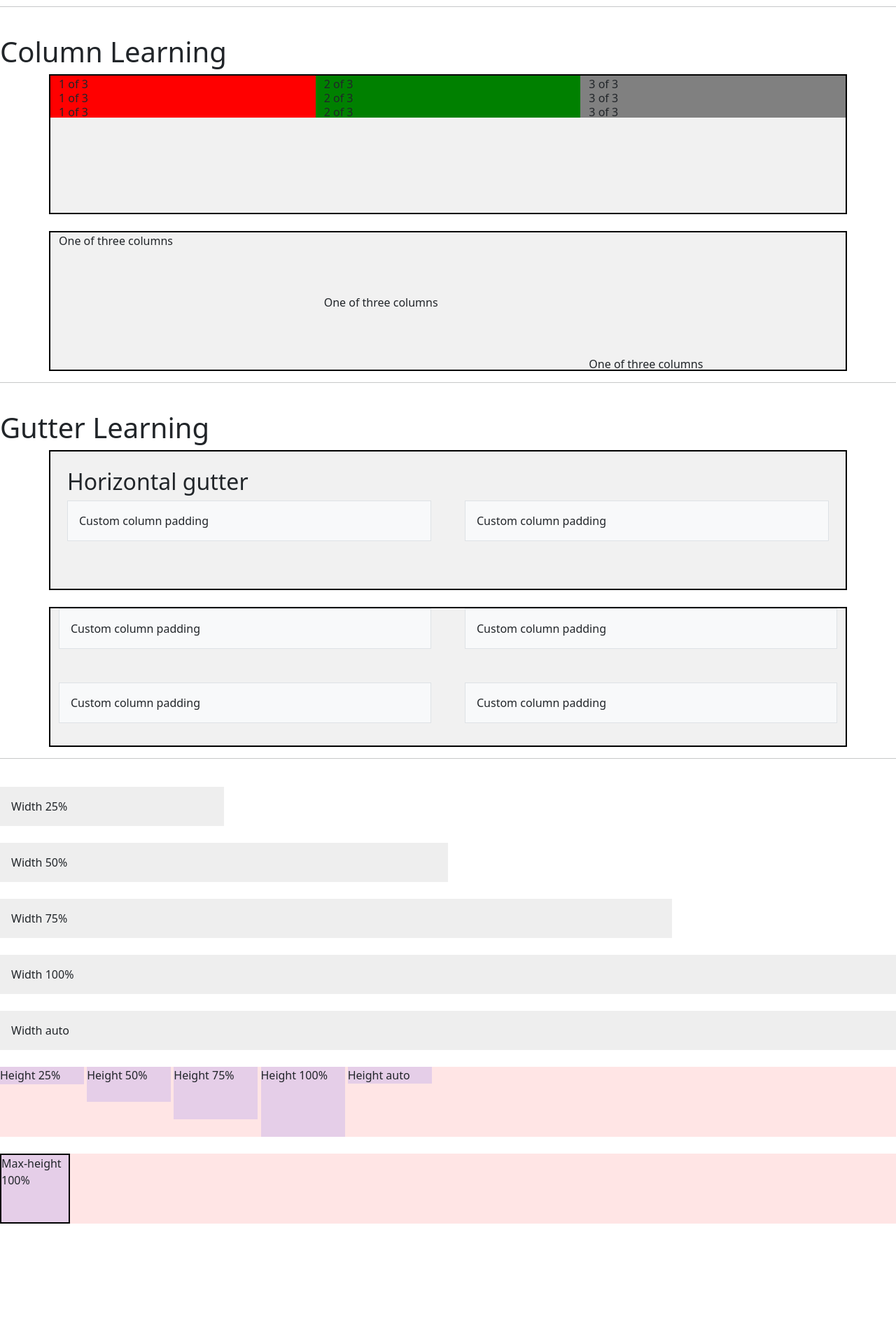
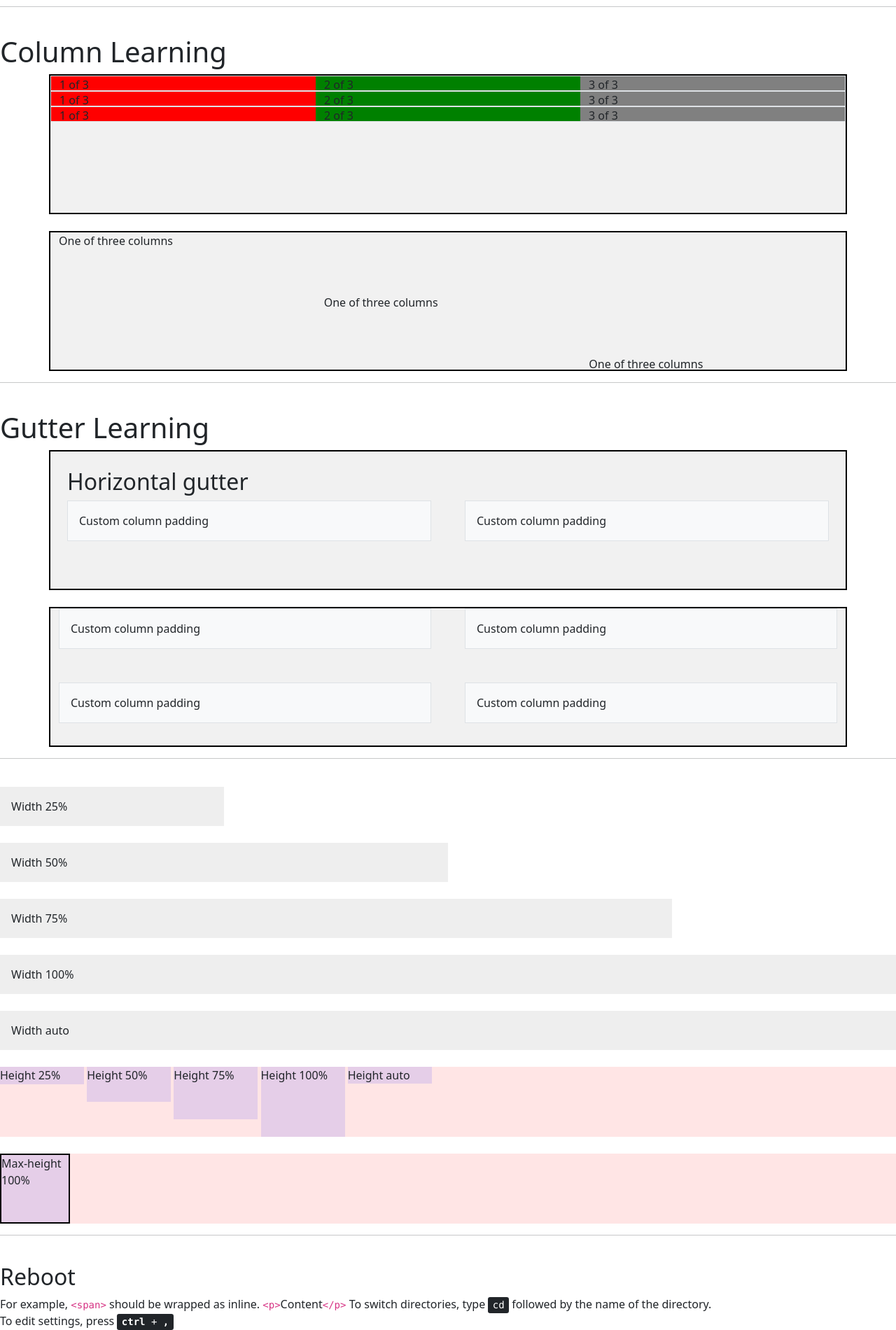
Before and after one commit to jay-1072/bootstrap_practice, a plain HTML site: page index.html in a window 1280 px wide. Shown: the part 1040-2940 px from the top of the page at 70% size. Before the commit the page ends 2788 px from the top, so only its background shows below. Drawn offline with nearby package versions, Linux system fonts and the light colour scheme.

Commit message:
learned reboot

```diff
--- a/index.html
+++ b/index.html
@@ -114,8 +114,8 @@
 
       <h1>Column Learning</h1>
 
-      <div class="container">
-        <div class="row align-items-start">
+      <div class="container" >
+        <div class="row align-items-start border" >
             <div class="col adiv">1 of 3</div>
             <div class="col bdiv">2 of 3</div>
             <div class="col cdiv">3 of 3</div>
@@ -125,7 +125,7 @@
       <br>
 
       <div class="container"> -->
-        <div class="row align-items-center">
+        <div class="row align-items-center border">
             <div class="col adiv">1 of 3</div>
             <div class="col bdiv">2 of 3</div>
             <div class="col cdiv">3 of 3</div>
@@ -135,7 +135,7 @@
       <br>
 
       <div class="container"> -->
-        <div class="row align-items-end">
+        <div class="row align-items-end border">
             <div class="col adiv">1 of 3</div>
             <div class="col bdiv">2 of 3</div>
             <div class="col cdiv">3 of 3</div>
@@ -145,7 +145,7 @@
       <br>
 
       <div class="container">
-        <div class="row" style="height:inherit">
+        <div class="row" style="height:inherit;">
           <div class="col align-self-start">
             One of three columns
           </div>
@@ -217,6 +217,17 @@
         <div class="mh-100" style="width: 100px; height: 200px; border: 2px solid black; background-color: rgba(0,0,255,.1);">Max-height 100%</div>
       </div>
 
+      <hr><br>
+
+      <h2>Reboot</h2>
+      For example, <code>&lt;span&gt;</code> should be wrapped as inline.
+
+      <code>&lt;p&gt;</code>Content<code>&lt;/p&gt;</code>
+
+      To switch directories, type <kbd>cd</kbd> followed by the name of the directory.<br>
+      To edit settings, press <kbd><kbd>ctrl</kbd> + <kbd>,</kbd></kbd>
+
+
     <!-- Bootstrap Bundle with Popper -->
     <script src="https://cdn.jsdelivr.net/npm/bootstrap@5.0.2/dist/js/bootstrap.bundle.min.js" integrity="sha384-MrcW6ZMFYlzcLA8Nl+NtUVF0sA7MsXsP1UyJoMp4YLEuNSfAP+JcXn/tWtIaxVXM" crossorigin="anonymous"></script>
   </body>
```
